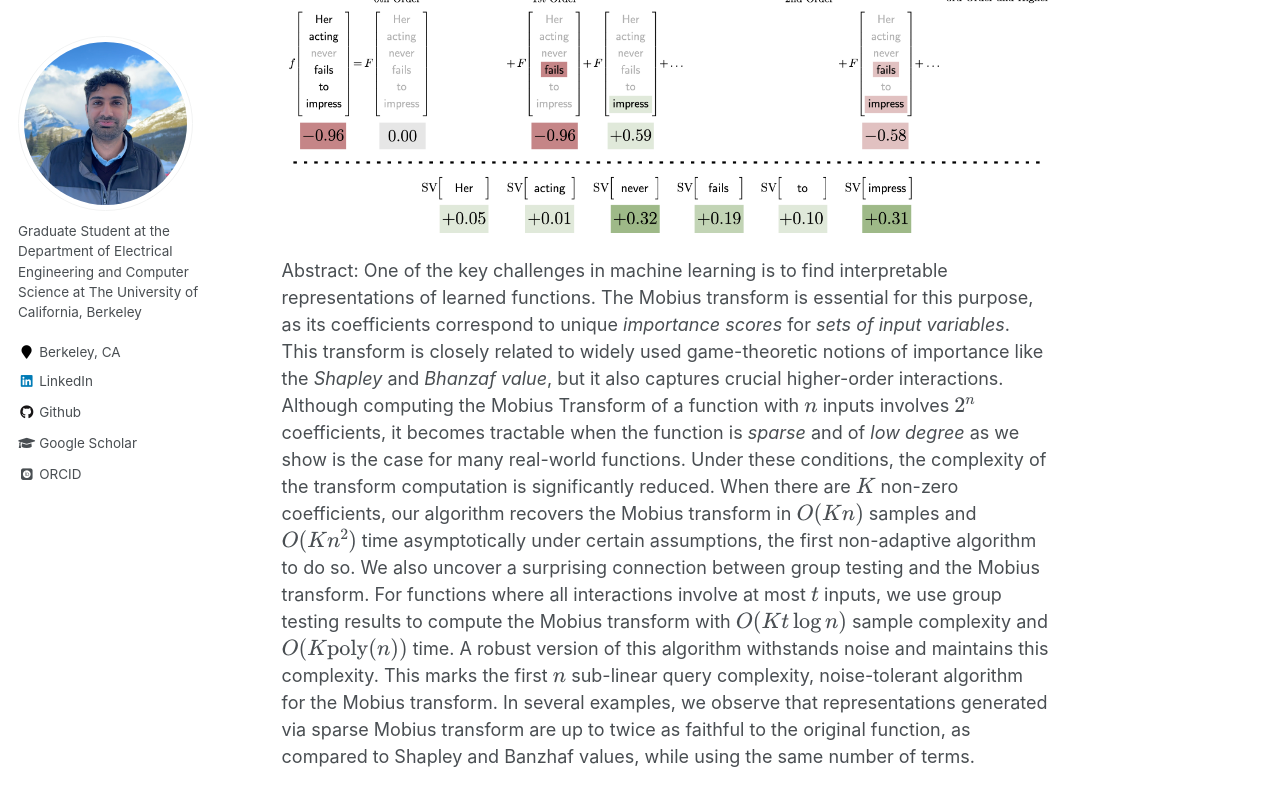
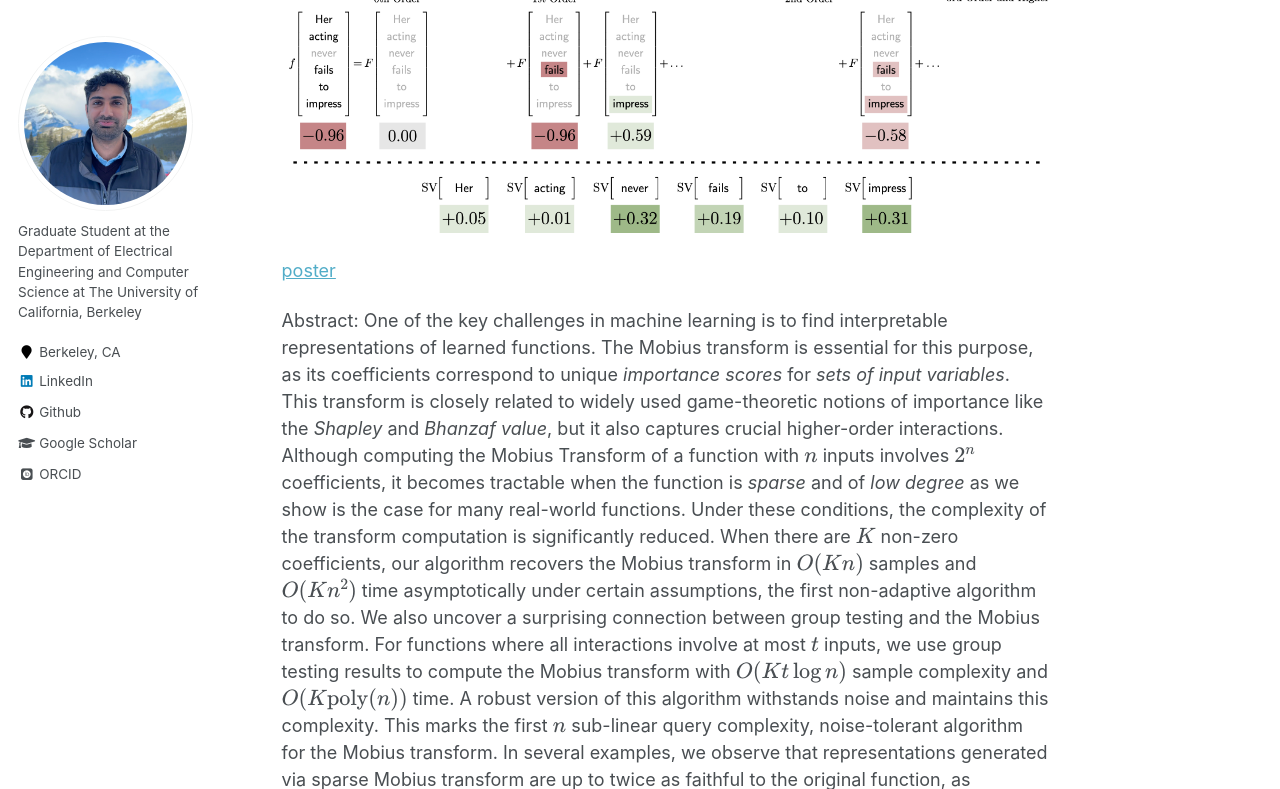
Before and after one commit to justinkang221/justinkang221.github.io, a Jekyll site: the page built from _publications/NeurIPS2024.md, in a window 1280 px wide and 900 px high, scrolled down 517 px, cut to the strip 0-789 px from the top of the window. Built offline with Jekyll 4.4.1, drawn with Linux system fonts in a browser that asks for light colours; some web fonts are replaced; formulas are drawn with MathJax 3.

Commit message:
added poster to website

```diff
--- a/_publications/NeurIPS2024.md
+++ b/_publications/NeurIPS2024.md
@@ -11,6 +11,9 @@ citation: 'Kang, J.S., <a href="https://erginbas.github.io/">Erginbas, Y.E.</a>,
 
 <img src="/images/interactions.png">
 
+
+<a href='files/Learning_to_Understand_Poster_NeurIPS.pdf'>poster</a>
+
 Abstract: One of the key challenges in machine learning is to find interpretable representations of learned functions. The Mobius transform is essential for this purpose, as its coefficients correspond to unique *importance scores* for *sets of input variables*.
 This transform is closely related to widely used game-theoretic notions of importance like the *Shapley* and *Bhanzaf value*, but it also captures crucial higher-order interactions.
 Although computing the Mobius Transform of a function with $n$ inputs involves $2^n$ coefficients, it becomes tractable when the function is *sparse* and of *low degree* as we show is the case for many real-world functions. Under these conditions, the complexity of the transform computation is significantly reduced.
```
Also changed, not shown: 1 other file.
